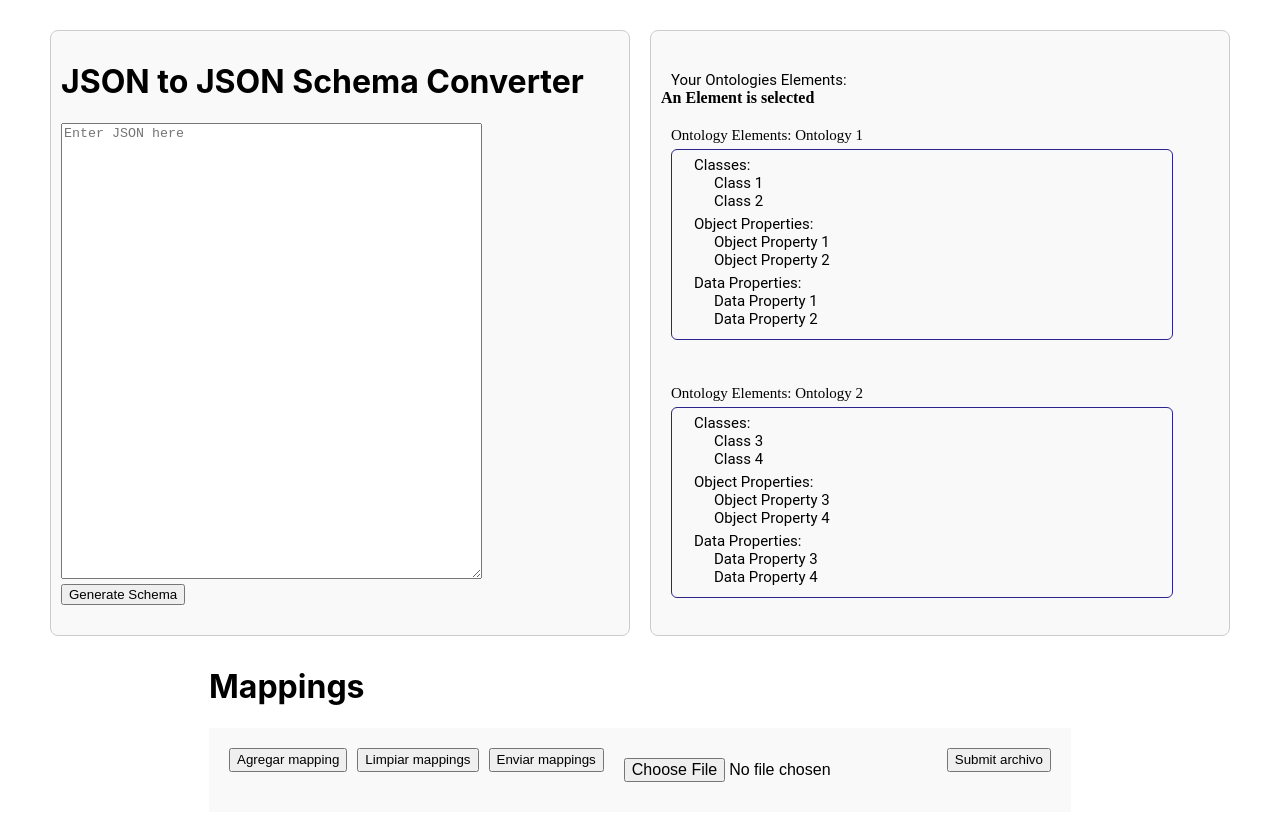
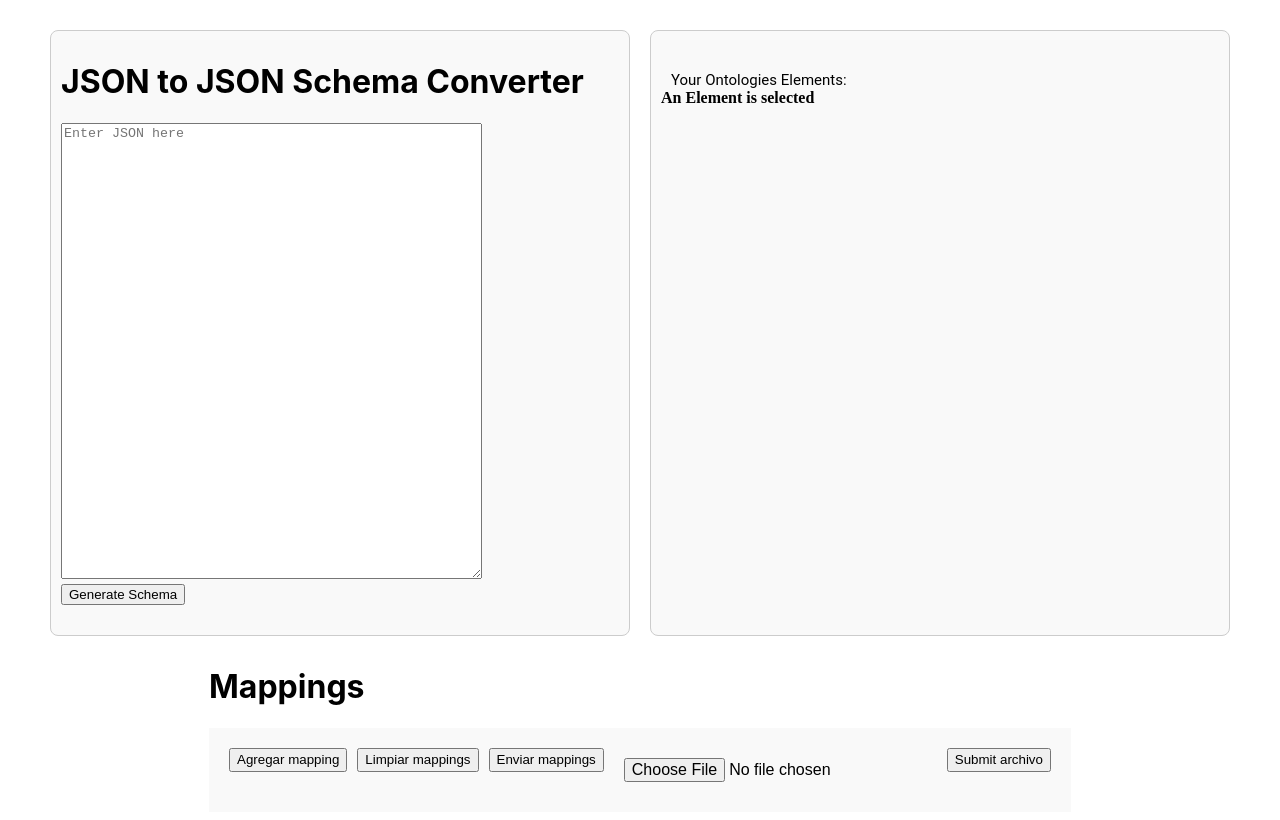
Before and after one commit to micalopez0112/proyecto-grado, a React (Create React App) app in the folder frontend/: page / in a window 1280 px wide. Shown: the top 820 px of the page. Built offline with nearby package versions, Linux system fonts and the light colour scheme.

Commit message:
se agrega tipo OntologyDataType

```diff
--- a/frontend/src/components/OntologyData.tsx
+++ b/frontend/src/components/OntologyData.tsx
@@ -1,117 +1,32 @@
 import React, { useEffect } from 'react';
 import "./OntologyData.css";
 import { useDataContext } from '../context/context.tsx';
+import { OntologyDataType } from '../types';
 
-const OntologyData = () => {
+const OntologyData: React.FC<OntologyDataType> = ({ ontoData }) => {
   const currentOntoSelected = [];
   const isMapping = true;
-  useEffect(() => {
-  }, []);
 
   const { OntoElementSelected, setOntoElementSelected } = useDataContext();
-  const handleClickOntoElem = (element) => {
+
+  const handleClickOntoElem = (element: any) => {
     console.log(element);
     if (isMapping) {
       setOntoElementSelected(element);
     }
   };
 
-  /*
-  const handleClickOntoElem = (key: string, element: OntoElement) => {
-    console.log(element);
-    if (isMapping) {
-      setOntoElementSelected(element);
-      setMappings({
-        ...mappings,
-        [key]: [...(mappings[key] || []), element],
-      });
-    }
-  };
-  */
 
-  const data = [
-    {
-      name: "Ontology 1",
-      data: [
-        {
-          classes: [
-            {
-              name: "Class 1",
-              iri: "http://example.com/class1",
-            },
-            {
-              name: "Class 2",
-              iri: "http://example.com/class2",
-            },
-          ],
-          object_properties: [
-            {
-              name: "Object Property 1",
-              iri: "http://example.com/objectproperty1",
-            },
-            {
-              name: "Object Property 2",
-              iri: "http://example.com/objectproperty2",
-            },
-          ],
-          data_properties: [
-            {
-              name: "Data Property 1",
-              iri: "http://example.com/dataproperty1",
-            },
-            {
-              name: "Data Property 2",
-              iri: "http://example.com/dataproperty2",
-            },
-          ],
-        },
-      ],
-    },
-    {
-      name: "Ontology 2",
-      data: [
-        {
-          classes: [
-            {
-              name: "Class 3",
-              iri: "http://example.com/class3",
-            },
-            {
-              name: "Class 4",
-              iri: "http://example.com/class4",
-            },
-          ],
-          object_properties: [
-            {
-              name: "Object Property 3",
-              iri: "http://example.com/objectproperty3",
-            },
-            {
-              name: "Object Property 4",
-              iri: "http://example.com/objectproperty4",
-            },
-          ],
-          data_properties: [
-            {
-              name: "Data Property 3",
-              iri: "http://example.com/dataproperty3",
-            },
-            {
-              name: "Data Property 4",
-              iri: "http://example.com/dataproperty4",
-            },
-          ],
-        },
-      ],
-    },
-  ];
+
+  useEffect(() => {
+    //
+  }, []);
 
   return (
     <div className='onto-data-display-container'>
       <span className='text'>Your Ontologies Elements: </span>
       {OntoElementSelected != null ? <strong style={{ fontFamily: 'cursive' }}> An Element is selected {OntoElementSelected.iri}</strong> : null}
-      {data?.map((ontology, i) => {
-        return (
+      {ontoData?.map((ontology, i) => (
         <div className='onto-container' key={`ontology-${i}`}>
           <span className='ontology-title'>
             Ontology Elements: {ontology?.name}
@@ -169,8 +84,7 @@ const OntologyData = () => {
             </div>
           ))}
         </div>
-        );
-      })}
+      ))}
     </div>
   );
 };
--- a/frontend/src/pages/Mapping.tsx
+++ b/frontend/src/pages/Mapping.tsx
@@ -5,9 +5,90 @@ import { useNavigate } from "react-router-dom";
 import { useDataContext } from '../context/context.tsx';
 import {saveMappings,uploadOntology} from '../services/testApi.ts'
 import './Mapping.css'
+import { OntologyDataType } from '../types/OntologyData.ts';
 
 export const Mapping = () => {
+    const navigate = useNavigate();
+    const { mappings,addNewMapping,clearMappings } = useDataContext();
+    const [selectedFile, setSelectedFile] = useState<File | null>(null);
+    const [ontologySelected, setOntologySelected] = useState<OntologyDataType['ontoData']>([]);
 
+    const data = [
+        {
+          name: "Ontology 1",
+          data: [
+            {
+              classes: [
+                {
+                  name: "Class 1",
+                  iri: "http://example.com/class1",
+                },
+                {
+                  name: "Class 2",
+                  iri: "http://example.com/class2",
+                },
+              ],
+              object_properties: [
+                {
+                  name: "Object Property 1",
+                  iri: "http://example.com/objectproperty1",
+                },
+                {
+                  name: "Object Property 2",
+                  iri: "http://example.com/objectproperty2",
+                },
+              ],
+              data_properties: [
+                {
+                  name: "Data Property 1",
+                  iri: "http://example.com/dataproperty1",
+                },
+                {
+                  name: "Data Property 2",
+                  iri: "http://example.com/dataproperty2",
+                },
+              ],
+            },
+          ],
+        },
+        {
+          name: "Ontology 2",
+          data: [
+            {
+              classes: [
+                {
+                  name: "Class 3",
+                  iri: "http://example.com/class3",
+                },
+                {
+                  name: "Class 4",
+                  iri: "http://example.com/class4",
+                },
+              ],
+              object_properties: [
+                {
+                  name: "Object Property 3",
+                  iri: "http://example.com/objectproperty3",
+                },
+                {
+                  name: "Object Property 4",
+                  iri: "http://example.com/objectproperty4",
+                },
+              ],
+              data_properties: [
+                {
+                  name: "Data Property 3",
+                  iri: "http://example.com/dataproperty3",
+                },
+                {
+                  name: "Data Property 4",
+                  iri: "http://example.com/dataproperty4",
+                },
+              ],
+            },
+          ],
+        },
+      ];
     const mappingExample = {
         mapping : {
             key1:"value1",
@@ -25,14 +106,7 @@ export const Mapping = () => {
             console.error("error en apiCall");
         }
     }
-    const [selectedFile, setSelectedFile] = useState<File | null>(null);
-    const navigate = useNavigate();
 
-    const handleClick = () => {
-        navigate('./Ontology');
-    }
-
-    const { mappings,addNewMapping,clearMappings } = useDataContext();
 
     const handleFileChange = (e:React.ChangeEvent<HTMLInputElement>) => {
         const files = e.target.files;
@@ -41,15 +115,19 @@ export const Mapping = () => {
         }
     }
     const handleFileSubmit = () => {
+        /*
         if(selectedFile){
             try{
-                uploadOntology(55,selectedFile);
+                const responseOntology = uploadOntology(55,selectedFile);
             }
             catch(error){
                 console.error("error en handleFileSubmit");
             }
-        }
+        }*/
+        setOntologySelected(data);
     }
+
+
 
     return(
     <div className="App">
@@ -58,7 +136,7 @@ export const Mapping = () => {
                 <Json></Json>
             </div>
             <div className='content-box'>
-                <OntologyData></OntologyData>
+                <OntologyData ontoData = {ontologySelected}></OntologyData>
             </div>
         </div>
         <div>
--- /dev/null
+++ b/frontend/src/types/OntologyData.ts
@@ -0,0 +1,10 @@
+export interface OntologyDataType {
+  ontoData: Array<{
+    name: string;
+    data: Array<{
+      classes: Array<{ name: string; iri: string }>;
+      object_properties: Array<{ name: string; iri: string }>;
+      data_properties: Array<{ name: string; iri: string }>;
+    }>;
+  }>;
+}
```
Also changed, not shown: frontend/src/types/index.ts (added). Lines whose indentation alone changed are shown as unchanged.
